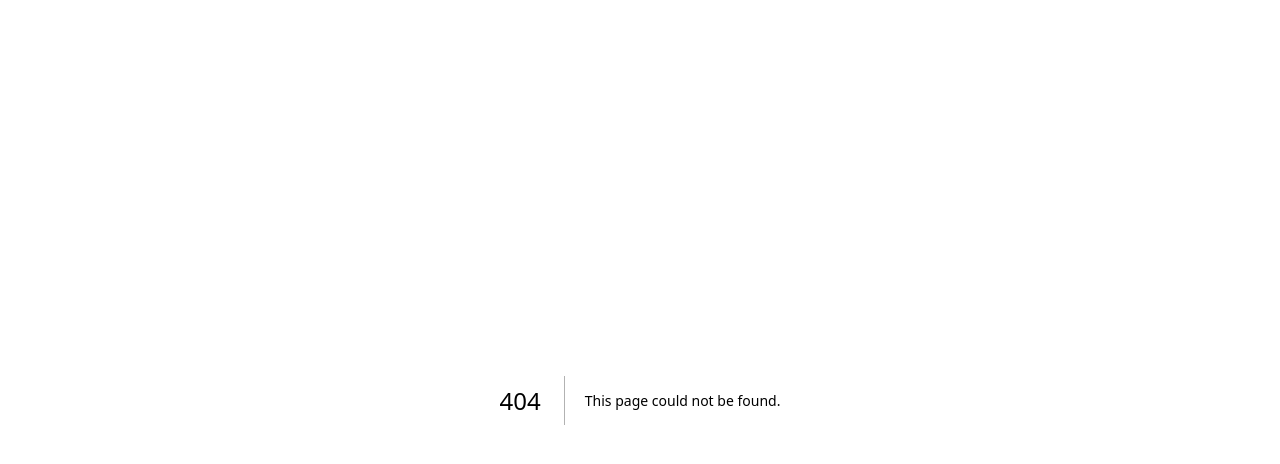
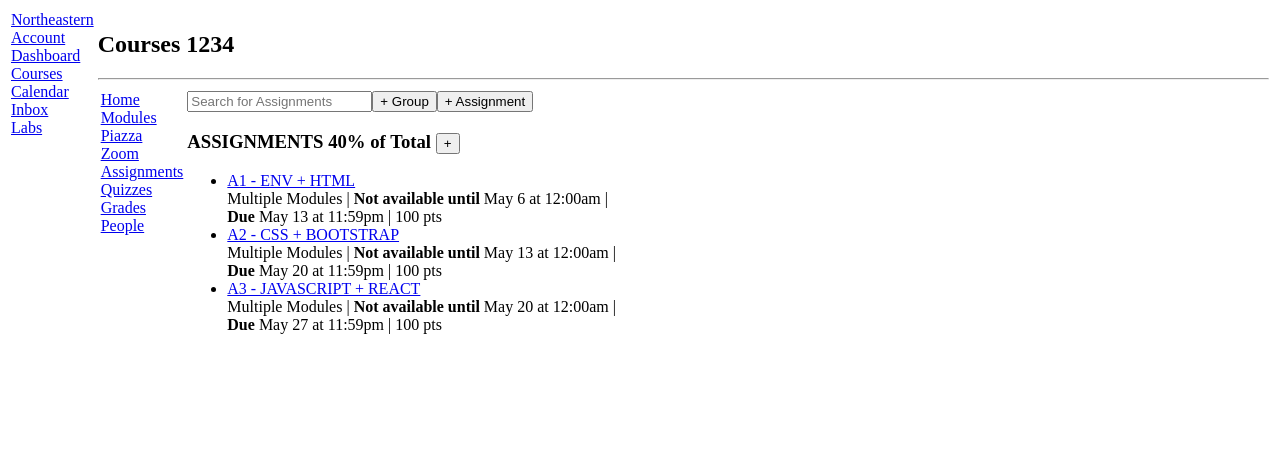
Before and after one commit to fariasn516/A1-kambaz-next-js, a Next.js app: page /Courses/1234/Assignments in a window 1280 px wide. Before the commit this address had no page. Shown: the top 464 px of the page. Built offline with nearby package versions, Linux system fonts and the light colour scheme.

Commit message:
Create assigments

```diff
--- /dev/null
+++ b/app/(Kambaz)/Courses/[cid]/Assignments/page.tsx
@@ -0,0 +1,57 @@
+export default function Assignments() {
+  return (
+    <div id="wd-assignments">
+      <input placeholder="Search for Assignments" id="wd-search-assignment" />
+      <button id="wd-add-assignment-group">+ Group</button>
+      <button id="wd-add-assignment">+ Assignment</button>
+
+      <h3 id="wd-assignments-title">
+        ASSIGNMENTS 40% of Total <button>+</button>
+      </h3>
+
+      <ul id="wd-assignment-list">
+        <li className="wd-assignment-list-item">
+          <a
+            href="/Courses/1234/Assignments/123"
+            className="wd-assignment-link"
+          >
+            A1 - ENV + HTML
+          </a>
+          <div>
+            Multiple Modules | <b>Not available until</b> May 6 at 12:00am |{" "}
+            <br />
+            <b>Due</b> May 13 at 11:59pm | 100 pts
+          </div>
+        </li>
+
+        <li className="wd-assignment-list-item">
+          <a
+            href="/Courses/1234/Assignments/234"
+            className="wd-assignment-link"
+          >
+            A2 - CSS + BOOTSTRAP
+          </a>
+          <div>
+            Multiple Modules | <b>Not available until</b> May 13 at 12:00am |{" "}
+            <br />
+            <b>Due</b> May 20 at 11:59pm | 100 pts
+          </div>
+        </li>
+
+        <li className="wd-assignment-list-item">
+          <a
+            href="/Courses/1234/Assignments/345"
+            className="wd-assignment-link"
+          >
+            A3 - JAVASCRIPT + REACT
+          </a>
+          <div>
+            Multiple Modules | <b>Not available until</b> May 20 at 12:00am |{" "}
+            <br />
+            <b>Due</b> May 27 at 11:59pm | 100 pts
+          </div>
+        </li>
+      </ul>
+    </div>
+  );
+}
```
